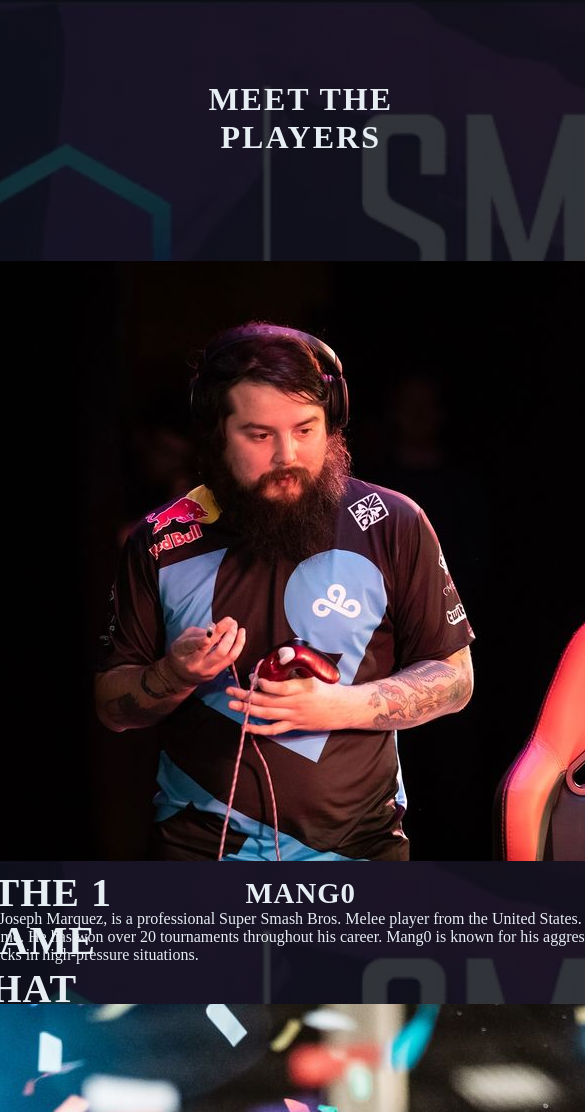
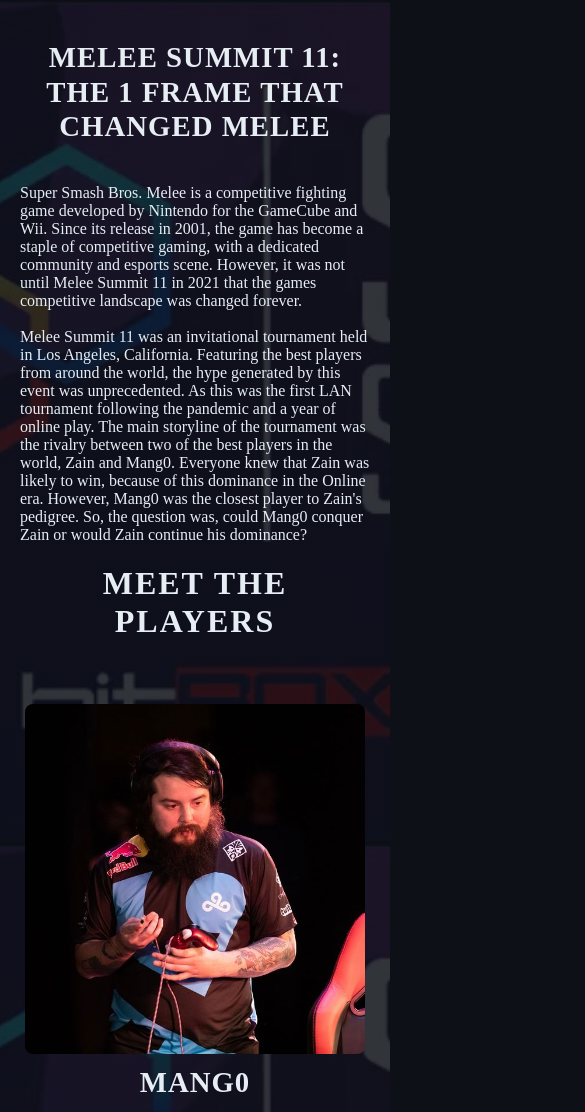
Before and after one commit to letknight1-ctrl/Summit-11, a plain HTML site: page index.html in a window 390 px wide. Shown: the top 1112 px of the page, 585 px wide, since content can reach past the window. Drawn offline with Linux system fonts and the light colour scheme.

Commit message:
added mobile responsivenss, and changed and fixed layout of player card

```diff
--- a/style.css
+++ b/style.css
@@ -9,15 +9,18 @@ body {
   padding: 40px 20px;
   background-color: #0d1117;
   color: #e6edf3;
+
   display: flex;
-  justify-content: center;
+  flex-direction: column;
+  justify-content: flex-start;
   align-items: center;
+
   min-height: 100vh;
 
-  background-image: url("img/Summit11_bg.webp");
   background-image:
     linear-gradient(rgba(13, 17, 23, 0.85), rgba(13, 17, 23, 0.85)),
     url("img/Summit11_bg.webp");
+
   background-size: cover;
   background-position: center;
   background-repeat: no-repeat;
@@ -53,12 +56,12 @@ body {
   display: flex;
   flex-direction: column;
   align-items: center;
-  gap: 40px;
+  gap: 20px;
   padding: 40px;
 }
 
 .container-2 .title {
-  margin-bottom: 40px;
+  margin-bottom: 20px;
 }
 
 .container-2 .title h1 {
@@ -77,17 +80,29 @@ body {
   flex-direction: row;
   flex-wrap: wrap;
   justify-content: center;
-  align-items: stretch;
+  align-items: flex-start;
   gap: 40px;
   width: 100%;
 }
 
-.Mang0-playercard .Zain-playercard {
+.Mang0-playercard,
+.Zain-playercard {
   flex: 1 1 300px;
   max-width: 340px;
+  min-width: 0;
   display: flex;
   flex-direction: column;
   align-items: center;
+  text-align: center;
+}
+
+.player-row img {
+  display: block;
+  width: 100%;
+  height: 350px;
+  object-fit: cover;
+  object-position: center;
+  border-radius: 8px;
 }
 
 .player-name {
@@ -98,3 +113,39 @@ body {
   text-transform: uppercase;
   letter-spacing: 1px;
 }
+
+
+.player-info {
+  font-size: 0.9rem;
+  line-height: 1.5;
+  margin-top: 12px;
+  max-width: 340px;
+  width: 100%;
+  text-align: left;
+}
+
+
+@media (max-width: 700px) {
+  .container {
+    flex-direction: column;
+  }
+
+  .container-2 {
+    padding: 20px 0;
+  }
+
+  .player-row {
+    flex-direction: column;
+    align-items: center;
+  }
+
+  .Mang0-playercard,
+  .Zain-playercard {
+    width: 100%;
+    max-width: 340px;
+  }
+
+  .title h1 {
+    font-size: 1.8rem;
+  }
+}
```
